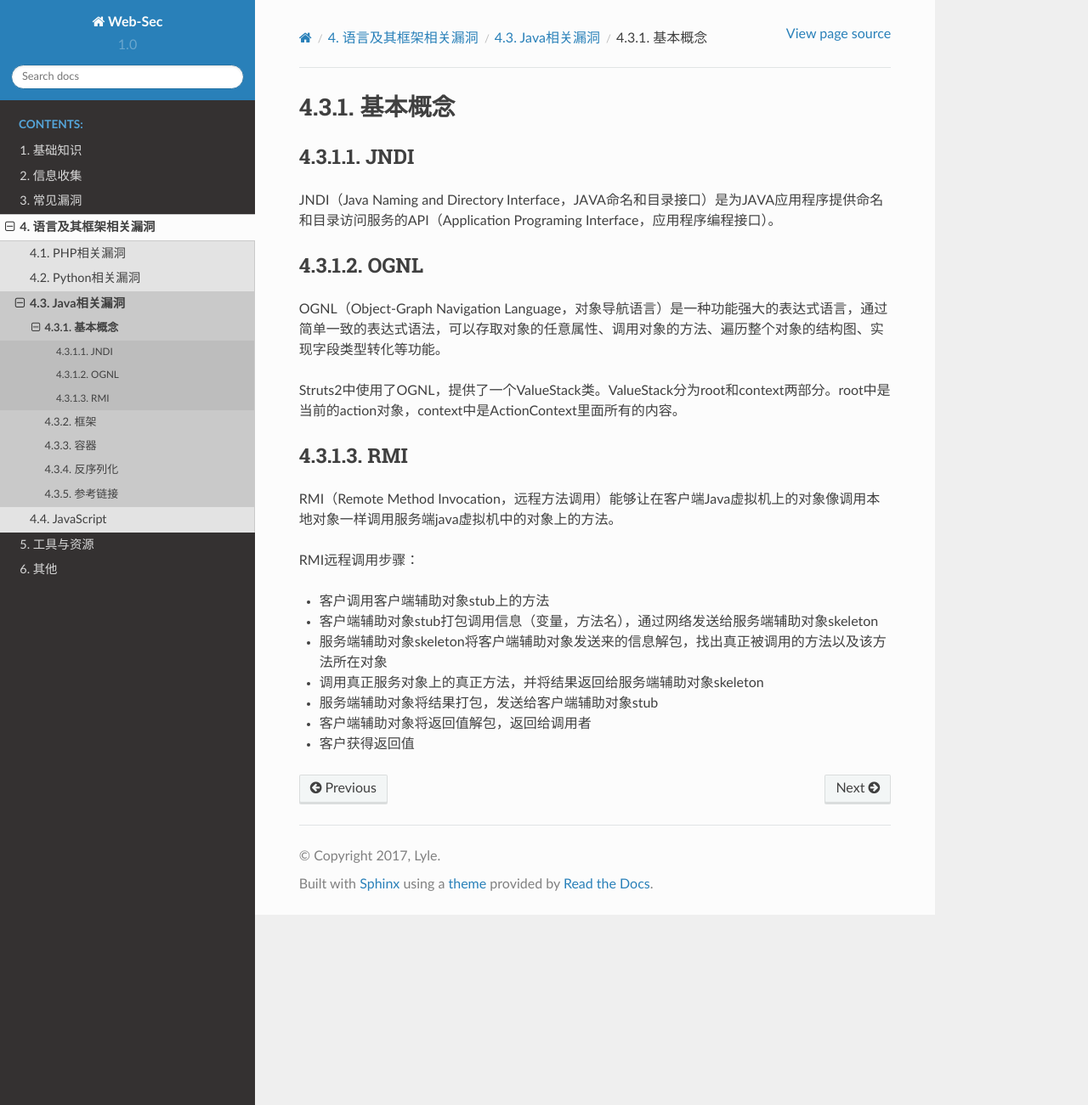
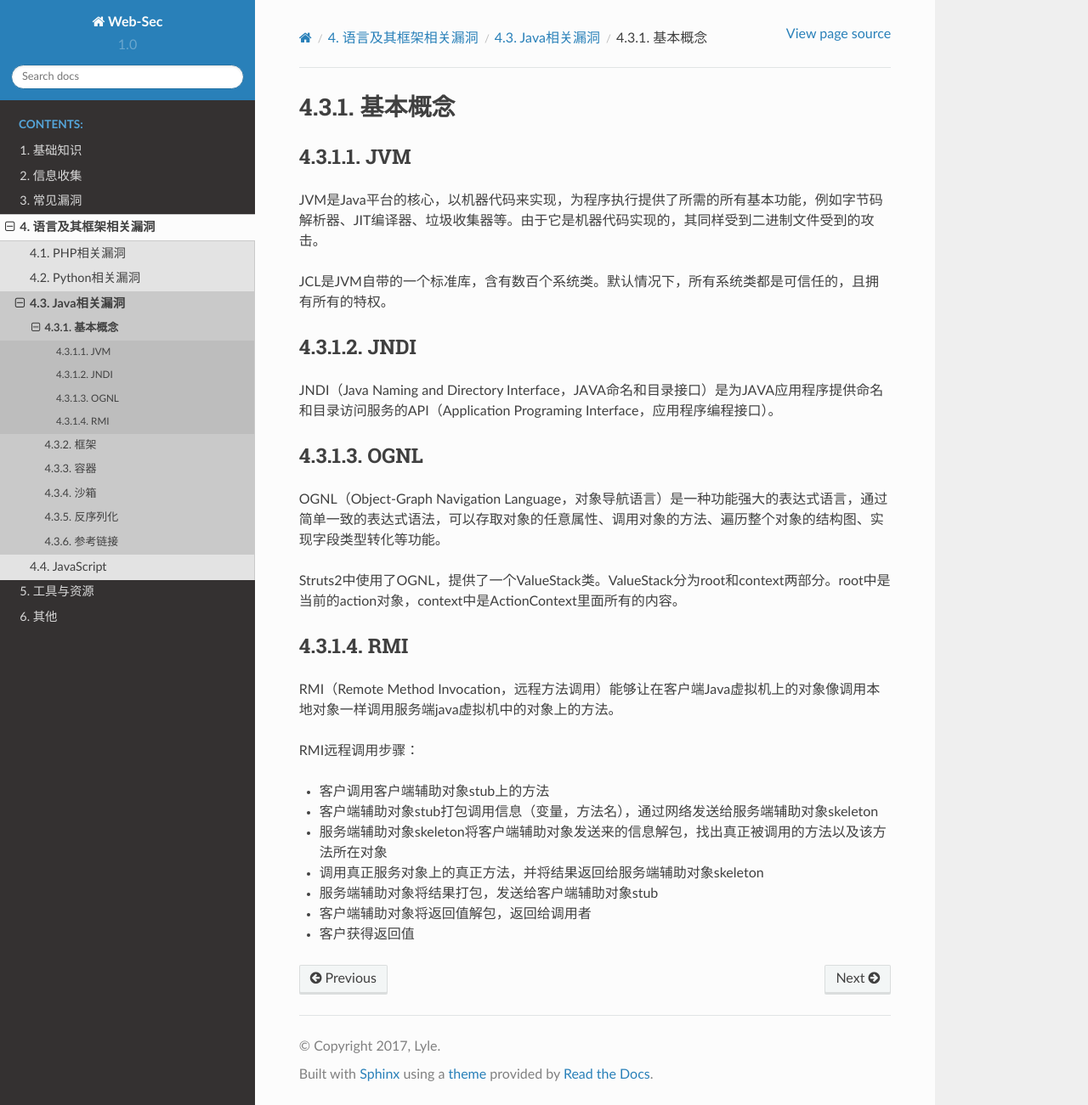
Before and after one commit to LyleMi/Learn-Web-Hacking, a Sphinx documentation site: the page built from source/language/java/basic.rst, in a window 1280 px wide and 1301 px high. Shown: the whole window at 85% size. Built offline with Sphinx 7.4.7 and the Read the Docs theme 2.0.0, drawn with Linux system fonts in a browser that asks for light colours.

```diff
--- a/source/language/java/basic.rst
+++ b/source/language/java/basic.rst
@@ -1,5 +1,11 @@
 基本概念
 ========================================
+
+JVM
+----------------------------------------
+JVM是Java平台的核心，以机器代码来实现，为程序执行提供了所需的所有基本功能，例如字节码解析器、JIT编译器、垃圾收集器等。由于它是机器代码实现的，其同样受到二进制文件受到的攻击。
+
+JCL是JVM自带的一个标准库，含有数百个系统类。默认情况下，所有系统类都是可信任的，且拥有所有的特权。
 
 JNDI
 ----------------------------------------
--- a/source/language/java/index.rst
+++ b/source/language/java/index.rst
@@ -8,5 +8,6 @@ Java相关漏洞
    basic
    framework
    container
+   sandbox
    unserialize
    ref
--- a/source/language/java/ref.rst
+++ b/source/language/java/ref.rst
@@ -1,9 +1,10 @@
 参考链接
 ========================================
 
-官方链接
+官方文档
 ----------------------------------------
 - `ognl <http://commons.apache.org/proper/commons-ognl/>`_
+- `Java SE Security Guide <https://docs.oracle.com/javase/9/security/toc.htm>`_
 
 反序列化
 ----------------------------------------
```
Also changed, not shown: source/language/java/sandbox.rst (added, +13 -0 lines).
